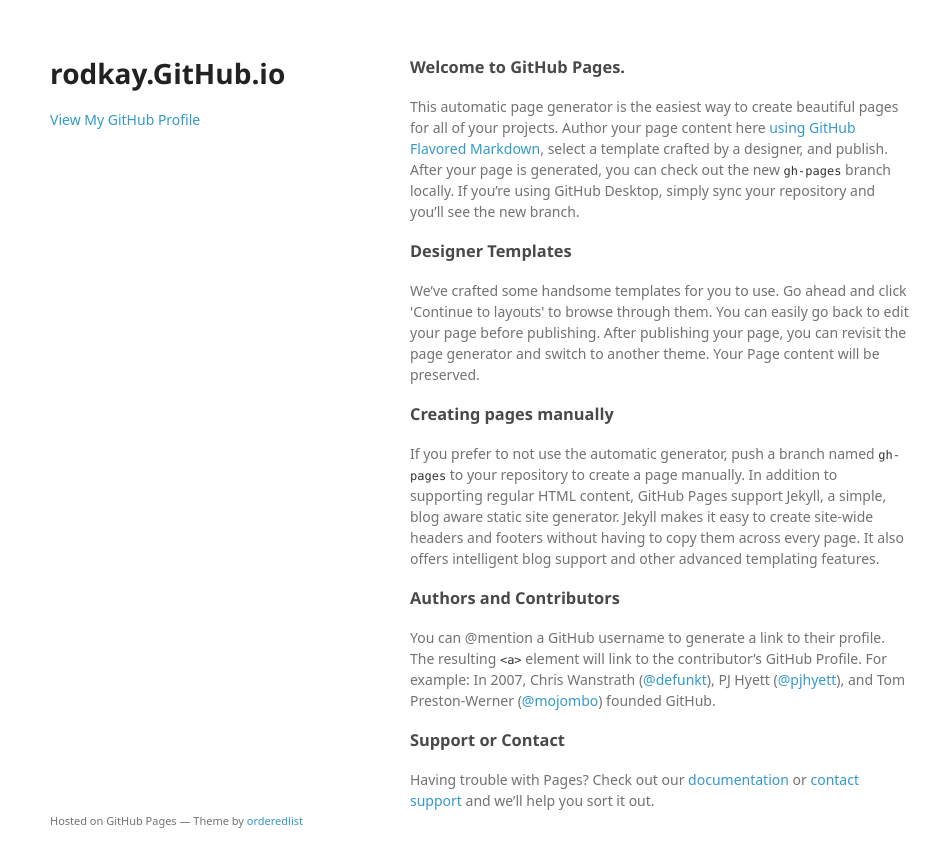
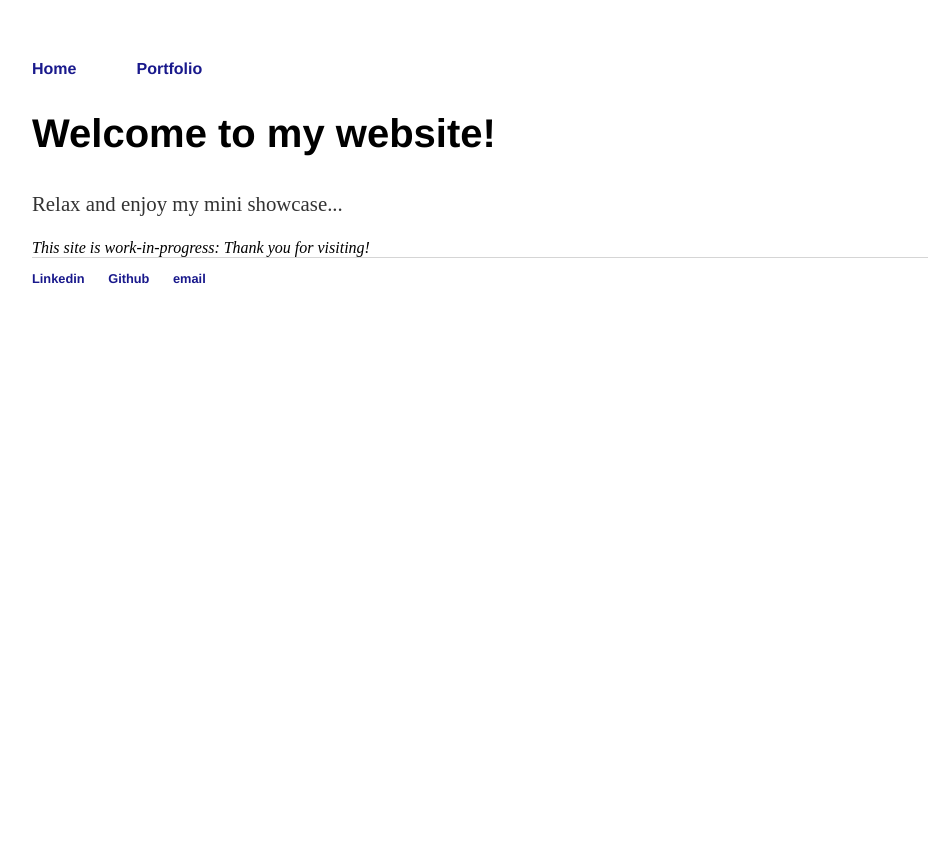
Before and after one commit to rodstaff/rodstaff.github.io, a Jekyll site: the page built from indexCopy.html, in a window 1280 px wide. Shown: the top 867 px of the page, without its empty margins (160-1100 px from the left). Built offline with Jekyll 4.4.1, drawn with Linux system fonts in a browser that asks for light colours; some web fonts are replaced.

Commit message:
modified Home view

```diff
--- a/_layouts/default.html
+++ b/_layouts/default.html
@@ -21,9 +21,9 @@
 			</div><!-- /.container -->
 			<footer>
 	    		<ul>
-	        		<li><a href="mailto:rodk1718@gmail.com">email</a></li>
 	        		<li><a href="https://www.linkedin.com/in/rodk88">Linkedin</a></li>
 	        		<li><a href="https://www.github.com/rodstaff">Github</a></li>
+	        		<li><a href="mailto:rodk1718@gmail.com">email</a></li>
 				</ul>
 			</footer>
 		</body>
--- a/index.html
+++ b/index.html
@@ -3,7 +3,8 @@
 title: Home
 ---
 <div>
-     <img src="../img_5373.jpg" width="170">
+     <img src="../img_5373.jpg" width="170"><br />
+     <a href="https://www.linkedin.com/in/rodk88">Linkedin</a>&nbsp;&nbsp;&nbsp;&nbsp;<a href="https://github.com/rodstaff">Github</a>&nbsp;&nbsp;&nbsp;&nbsp;<a href="mailto:rodk1718@gmail.com">email</a>
      <h3>Rod Kay:&nbsp;&nbsp;Introduction</h3>
      <p>When you look for someone to get a job done in web development, you would need someone who has a solid engineering background and understanding (theoretical and pragmatic):&nbsp;&nbsp;That is, one who is flexible, a quick learner, persistent and a creative outside-of-the-box thinker; who also knows the balance between when to intensely focus independently and when to reach out collaboratively.  &nbsp;&nbsp;You would need someone with a sense of humor too.</p>
      <p>That person would be me!</p>
--- a/indexCopy.html
+++ b/indexCopy.html
@@ -1,58 +1,12 @@
-<!doctype html>
-<html>
-  <head>
-    <meta charset="utf-8">
-    <meta http-equiv="X-UA-Compatible" content="chrome=1">
-    <title>rodkay.GitHub.io by rodstaff</title>
+---
+layout: default
+title: Home
+---
+<div class="blurb">
+  <h2>Welcome to my website!</h2>
+  <p>Relax and enjoy my mini showcase...</p>
+  <em>This site is work-in-progress:  Thank you for visiting!</em>
 
-    <link rel="stylesheet" href="stylesheets/styles.css">
-    <link rel="stylesheet" href="stylesheets/github-light.css">
-    <meta name="viewport" content="width=device-width">
-    <!--[if lt IE 9]>
-    <script src="//html5shiv.googlecode.com/svn/trunk/html5.js"></script>
-    <![endif]-->
-  </head>
-  <body>
-    <div class="wrapper">
-      <header>
-        <h1>rodkay.GitHub.io</h1>
-        <p></p>
+<!--         <a href="/about">Read more about my life...</a> -->
 
-
-        <p class="view"><a href="https://github.com/rodstaff">View My GitHub Profile</a></p>
-
-      </header>
-      <section>
-        <h3>
-<a id="welcome-to-github-pages" class="anchor" href="#welcome-to-github-pages" aria-hidden="true"><span aria-hidden="true" class="octicon octicon-link"></span></a>Welcome to GitHub Pages.</h3>
-
-<p>This automatic page generator is the easiest way to create beautiful pages for all of your projects. Author your page content here <a href="https://guides.github.com/features/mastering-markdown/">using GitHub Flavored Markdown</a>, select a template crafted by a designer, and publish. After your page is generated, you can check out the new <code>gh-pages</code> branch locally. If you’re using GitHub Desktop, simply sync your repository and you’ll see the new branch.</p>
-
-<h3>
-<a id="designer-templates" class="anchor" href="#designer-templates" aria-hidden="true"><span aria-hidden="true" class="octicon octicon-link"></span></a>Designer Templates</h3>
-
-<p>We’ve crafted some handsome templates for you to use. Go ahead and click 'Continue to layouts' to browse through them. You can easily go back to edit your page before publishing. After publishing your page, you can revisit the page generator and switch to another theme. Your Page content will be preserved.</p>
-
-<h3>
-<a id="creating-pages-manually" class="anchor" href="#creating-pages-manually" aria-hidden="true"><span aria-hidden="true" class="octicon octicon-link"></span></a>Creating pages manually</h3>
-
-<p>If you prefer to not use the automatic generator, push a branch named <code>gh-pages</code> to your repository to create a page manually. In addition to supporting regular HTML content, GitHub Pages support Jekyll, a simple, blog aware static site generator. Jekyll makes it easy to create site-wide headers and footers without having to copy them across every page. It also offers intelligent blog support and other advanced templating features.</p>
-
-<h3>
-<a id="authors-and-contributors" class="anchor" href="#authors-and-contributors" aria-hidden="true"><span aria-hidden="true" class="octicon octicon-link"></span></a>Authors and Contributors</h3>
-
-<p>You can @mention a GitHub username to generate a link to their profile. The resulting <code>&lt;a&gt;</code> element will link to the contributor’s GitHub Profile. For example: In 2007, Chris Wanstrath (<a href="https://github.com/defunkt" class="user-mention">@defunkt</a>), PJ Hyett (<a href="https://github.com/pjhyett" class="user-mention">@pjhyett</a>), and Tom Preston-Werner (<a href="https://github.com/mojombo" class="user-mention">@mojombo</a>) founded GitHub.</p>
-
-<h3>
-<a id="support-or-contact" class="anchor" href="#support-or-contact" aria-hidden="true"><span aria-hidden="true" class="octicon octicon-link"></span></a>Support or Contact</h3>
-
-<p>Having trouble with Pages? Check out our <a href="https://help.github.com/pages">documentation</a> or <a href="https://github.com/contact">contact support</a> and we’ll help you sort it out.</p>
-      </section>
-      <footer>
-        <p><small>Hosted on GitHub Pages &mdash; Theme by <a href="https://github.com/orderedlist">orderedlist</a></small></p>
-      </footer>
-    </div>
-    <script src="javascripts/scale.fix.js"></script>
-
-  </body>
-</html>
+</div><!-- /.blurb -->
```
